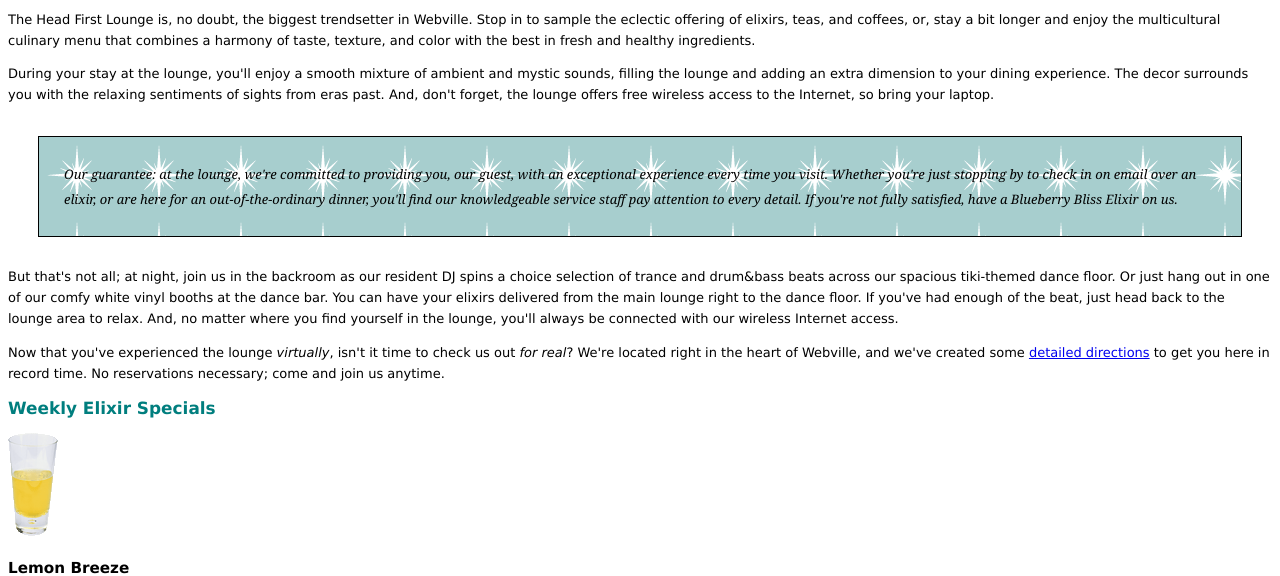
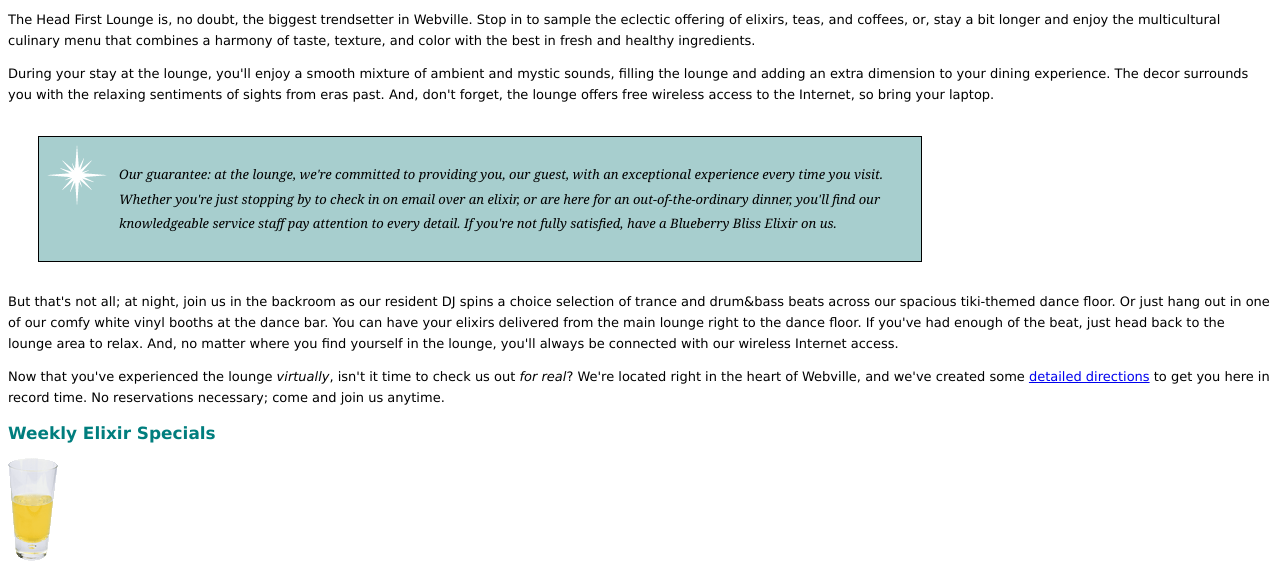
Before and after one commit to lihux/lihuxLearningHTML, a plain HTML site: page lounge/lounge.html in a window 1280 px wide. Shown: the part 254-830 px from the top of the page. Drawn offline with Linux system fonts and the light colour scheme.

Commit message:
frame调整

```diff
--- a/lounge/lounge.css
+++ b/lounge/lounge.css
@@ -26,6 +26,10 @@ h2 {
     border-style:    solid;
     background-color:#a7cece;
     padding:        25px;
+    padding-left:   80px;
     margin:         30px;
-    background-image: url(images/background.gif)
+    margin-right:   350px;
+    background-image: url(images/background.gif);
+    background-repeat: no-repeat;
+    background-position: top left;
 }
```
